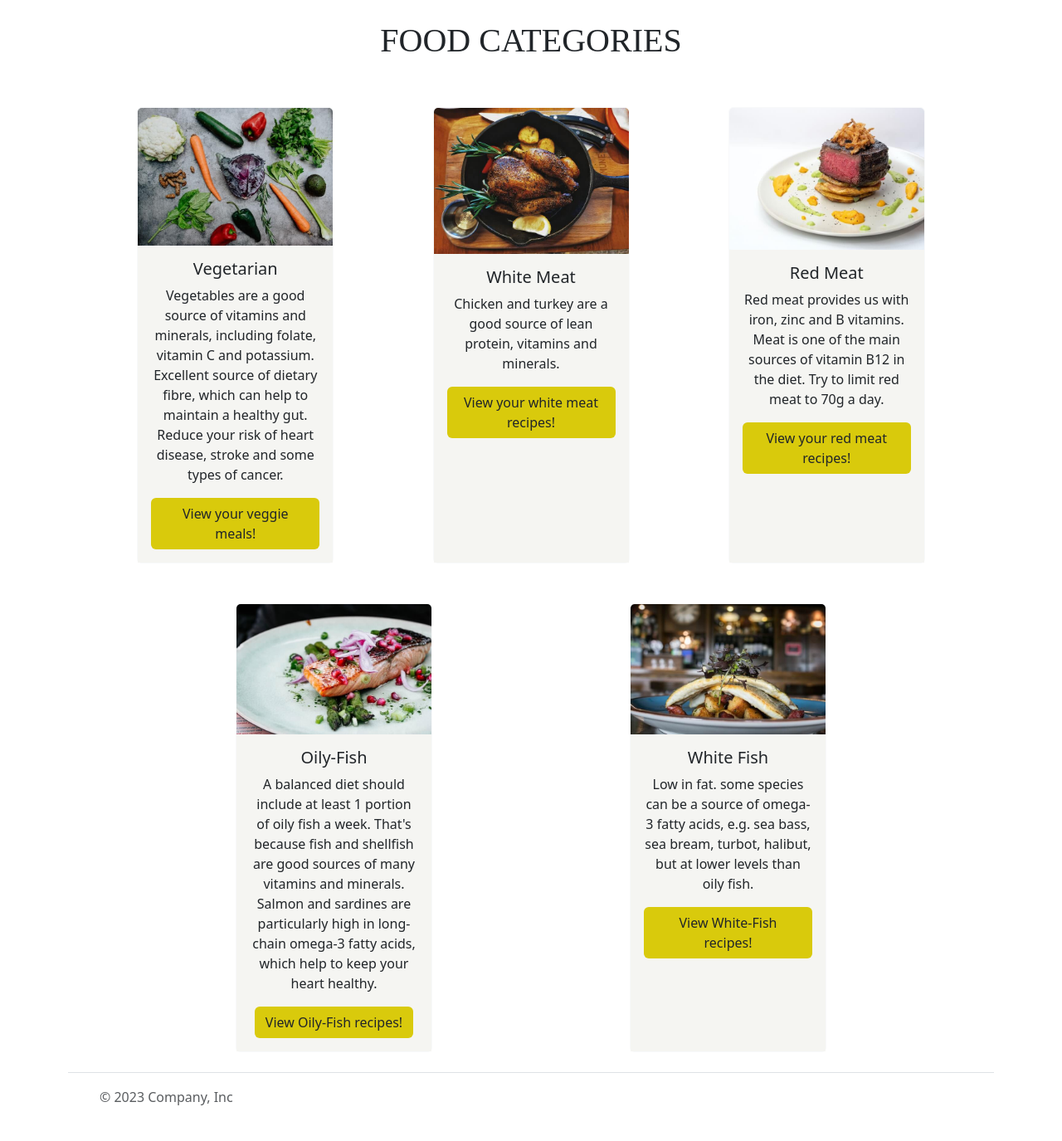
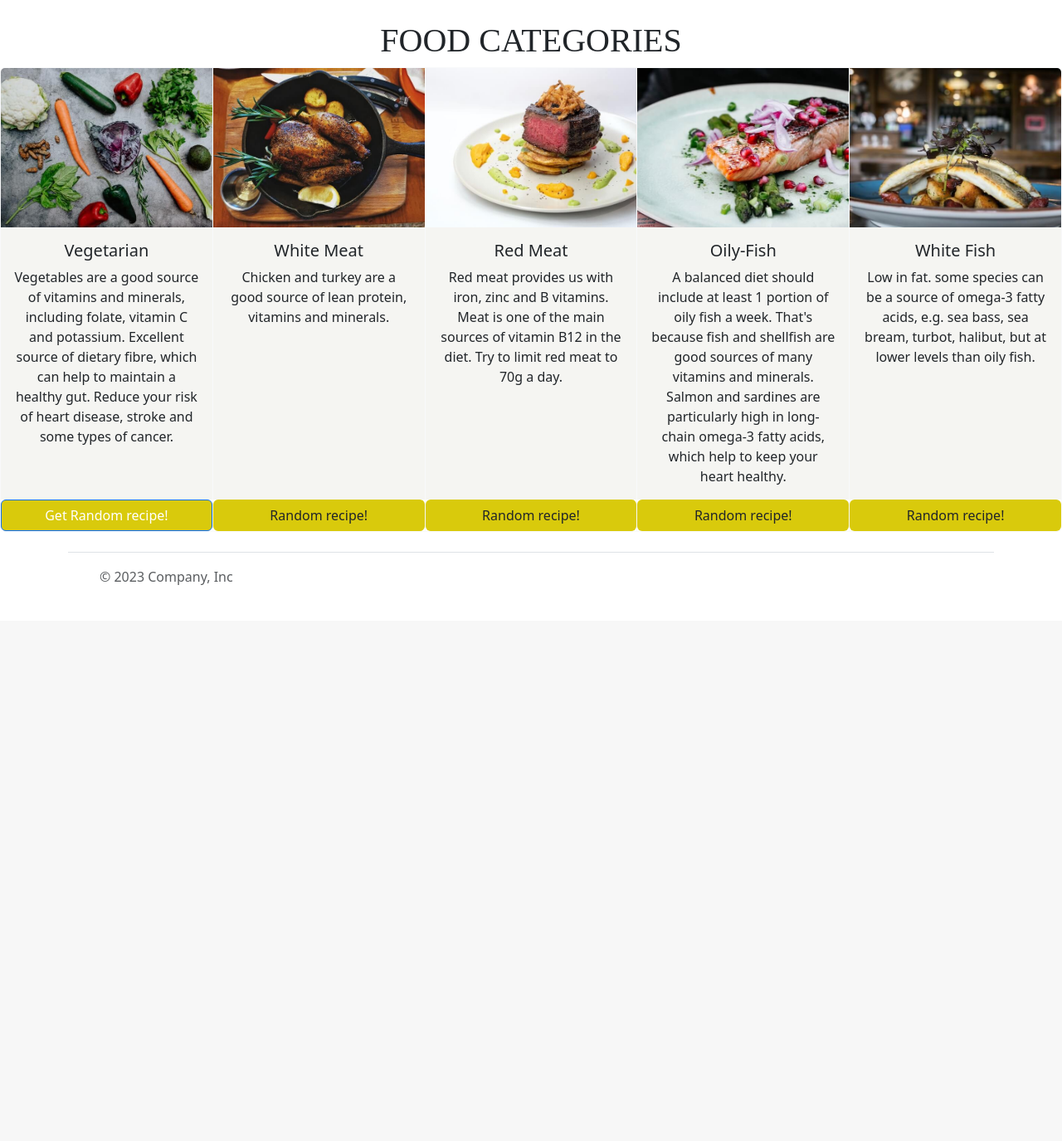
Before and after one commit to nddpj00/mealplanner.2, a Flask app: page / in a window 1280 px wide. Shown: the part 71-1446 px from the top of the page at 83% size. After the commit the page ends 776 px from the top, so only its background shows below. Run offline with Flask 2, Linux system fonts and the light colour scheme; some libraries are stand-ins or nearby versions; some web fonts are replaced.

Commit message:
re-arranges categories page cards to single grid and adjusts layout

```diff
--- a/mealplanner/static/css/style.css
+++ b/mealplanner/static/css/style.css
@@ -34,23 +34,19 @@ margin-right: 60px;
     font-family: 'Volkhov', serif;
 }
 
-.top-row {
-    margin-bottom: 82.5px;
-}
+/*----- categories page cards---- */
 
-.card-cont {
-    margin-left: 10%;
-    margin-right: 10%;
-}
-
-.bottom-row{
-    margin-bottom: 20px;
+.card-img-top {
+    width: 100%;
+    height: 15vw;
+    object-fit: cover;
 }
 
 .card-body{
     text-align: center;
     background-color: #f5f5f2;
 }
+
 
 .btn{
     background-color: #d9ca0c;
--- a/mealplanner/templates/categories.html
+++ b/mealplanner/templates/categories.html
@@ -6,47 +6,68 @@
 </div>
 
 
-<div class="container overflow-hidden">
-    <div class="row justify-content-evenly">
-        <div class="col-sm-12 col-md-6 col-lg-3 g-5">
-            <div class="card h-100 border-light">
-                <img src="./static/images/vegetable_card.jpg" class="card-img-top" alt="selection of vegetables laid out on table">
+<div class="card-group">
+
+    <div class="card border-light ">
+        <img src="./static/images/vegetable_card.jpg" class="card-img-top"
+            alt="selection of vegetables laid out on table">
         <div class="card-body">
             <h5 class="card-title">Vegetarian</h5>
-                    <p class="card-text">Vegetables are a good source of vitamins and minerals, including folate, vitamin C and potassium.
-                        Excellent source of dietary fibre, which can help to maintain a healthy gut.  Reduce your risk of heart disease, stroke and some types of cancer.</p>
-                    <a href="{{ url_for('vegetarian') }}" class="btn">View your veggie meals!</a>
+            <p class="card-text">Vegetables are a good source of vitamins and minerals, including folate, vitamin C and
+                potassium.
+                Excellent source of dietary fibre, which can help to maintain a healthy gut. Reduce your risk of heart
+                disease, stroke and some types of cancer.</p>
+
         </div>
+        <!-- Button trigger modal -->
+
+        <button type="button" class="btn btn-primary" data-bs-toggle="modal" data-bs-target="#exampleModal">
+            Get Random recipe!
+          </button>
+
+        <!-- Modal -->
+<div class="modal fade" id="exampleModal" tabindex="-1" aria-labelledby="exampleModalLabel" aria-hidden="true">
+    <div class="modal-dialog modal-dialog-centered">
+      <div class="modal-content">
+        <div class="modal-header">
+          <h5 class="modal-title" id="exampleModalLabel">Modal title</h5>
+          <button type="button" class="btn-close" data-bs-dismiss="modal" aria-label="Close"></button>
         </div>
+        <div class="modal-body">
+          ...
         </div>
-        <div class="col-sm-12 col-md-6 col-lg-3 g-5">
-            <div class="card h-100 border-light">
-                <img src="./static/images/chicken_card.jpg" class="card-img-top" alt="grill pan containing a whole cooked chicken">
-                <div class="card-body">
-                    <h5 class="card-title">White Meat</h5>
-                    <p class="card-text">Chicken and turkey are a good source of lean protein, vitamins and minerals.</p>
-                    <a href="{{ url_for('white_meat')}}" class="btn">View your white meat recipes!</a>
-                </div>
-            </div>
-        </div>
-        <div class="col-sm-12 col-md-6 col-lg-3 g-5">
-            <div class="card h-100 border-light">
-                <img src="./static/images/red_meat_card.jpg" class="card-img-top" alt="rare steak fillet on a plate">
-                <div class="card-body">
-                    <h5 class="card-title">Red Meat</h5>
-                    <p class="card-text">Red meat provides us with iron, zinc and B vitamins.
-                        Meat is one of the main sources of vitamin B12 in the diet. Try to limit red meat to 70g a day.</p>
-                    <a href="{{ url_for('red_meat')}}" class="btn">View your red meat recipes!</a>
+        <div class="modal-footer">
+          <button type="button" class="btn btn-secondary" data-bs-dismiss="modal">Close</button>
+          <button type="button" class="btn btn-primary">Save changes</button>
         </div>
       </div>
     </div>
   </div>
     </div>
 
-<div class="container">
-    <div class="row justify-content-evenly">
-        <div class="col-sm-12 col-md-6 col-lg-3 g-5">
-            <div class="card h-100 border-light">
+
+    <div class="card border-light ">
+        <img src="./static/images/chicken_card.jpg" class="card-img-top"
+            alt="grill pan containing a whole cooked chicken">
+        <div class="card-body">
+            <h5 class="card-title">White Meat</h5>
+            <p class="card-text">Chicken and turkey are a good source of lean protein, vitamins and minerals.</p>
+
+        </div>
+            <a href="{{ url_for('white_meat')}}" class="btn">Random recipe!</a>
+    </div>
+
+    <div class="card border-light ">
+        <img src="./static/images/red_meat_card.jpg" class="card-img-top" alt="rare steak fillet on a plate">
+        <div class="card-body">
+            <h5 class="card-title">Red Meat</h5>
+            <p class="card-text">Red meat provides us with iron, zinc and B vitamins.
+                Meat is one of the main sources of vitamin B12 in the diet. Try to limit red meat to 70g a day.</p>
+        </div>
+            <a href="{{ url_for('red_meat')}}" class="btn">Random recipe!</a>
+    </div>
+
+    <div class="card border-light ">
         <img src="./static/images/oilyfish_card.jpg" class="card-img-top" alt="cooked salmon fillet on a plate">
         <div class="card-body">
             <h5 class="card-title">Oily-Fish</h5>
@@ -54,22 +75,18 @@
                 That's because fish and shellfish are good sources of many vitamins and minerals.
                 Salmon and sardines are particularly high in long-chain omega-3 fatty acids,
                 which help to keep your heart healthy.</p>
-                    <a href="{{ url_for('oily_fish') }}" class="btn">View Oily-Fish recipes!</a>
         </div>
+            <a href="{{ url_for('oily_fish') }}" class="btn">Random recipe!</a>
     </div>
-        </div>
-        <div class="col-sm-12 col-md-6 col-lg-3 g-5">
-            <div class="card h-100 border-light">
+
+    <div class="card border-light ">
         <img src="./static/images/white_fish_card.jpg" class="card-img-top" alt="plated fish fillet on potatoes">
         <div class="card-body">
             <h5 class="card-title">White Fish</h5>
             <p class="card-text">Low in fat. some species can be a source of omega-3 fatty acids, e.g.
                 sea bass, sea bream, turbot, halibut, but at lower levels than oily fish.</p>
-                    <a href="{{ url_for('white_fish')}}" class="btn">View White-Fish recipes!</a>
+        </div>
+            <a href="{{ url_for('white_fish')}}" class="btn">Random recipe!</a>
     </div>
 </div>
-        </div>
-    </div>
-</div>
-
 {% endblock %}
```
Lines whose indentation alone changed are shown as unchanged.
